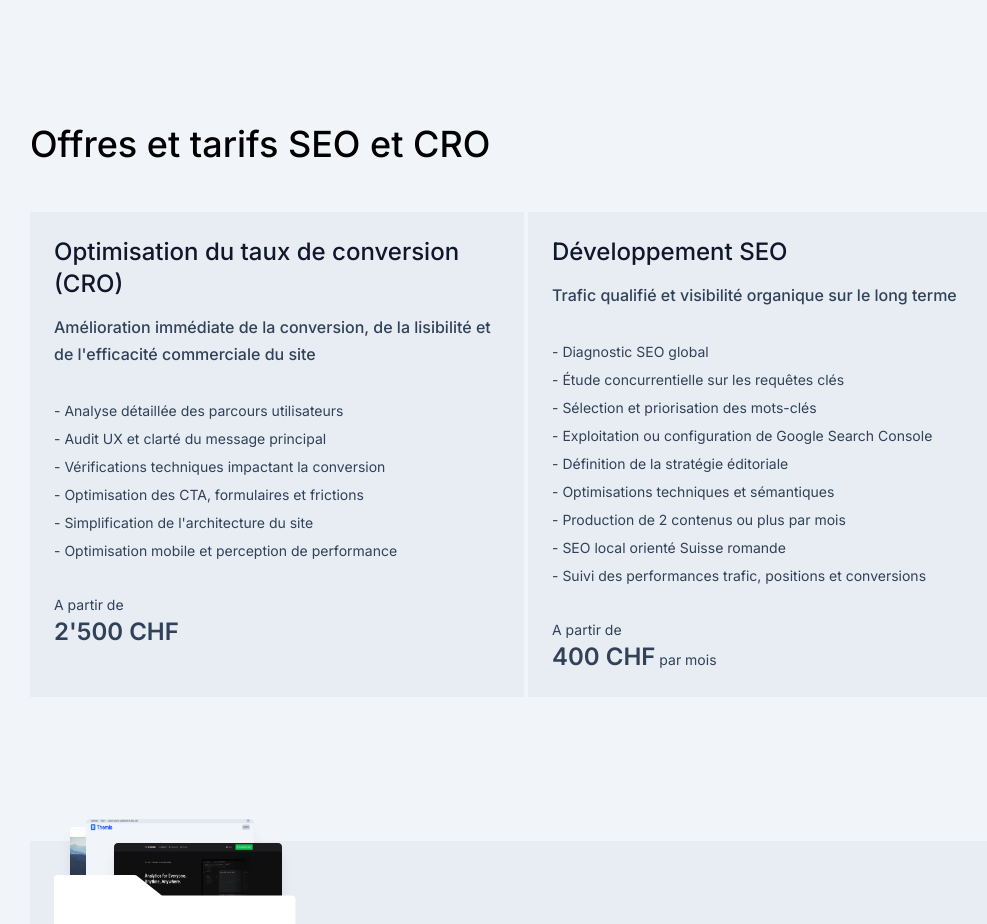
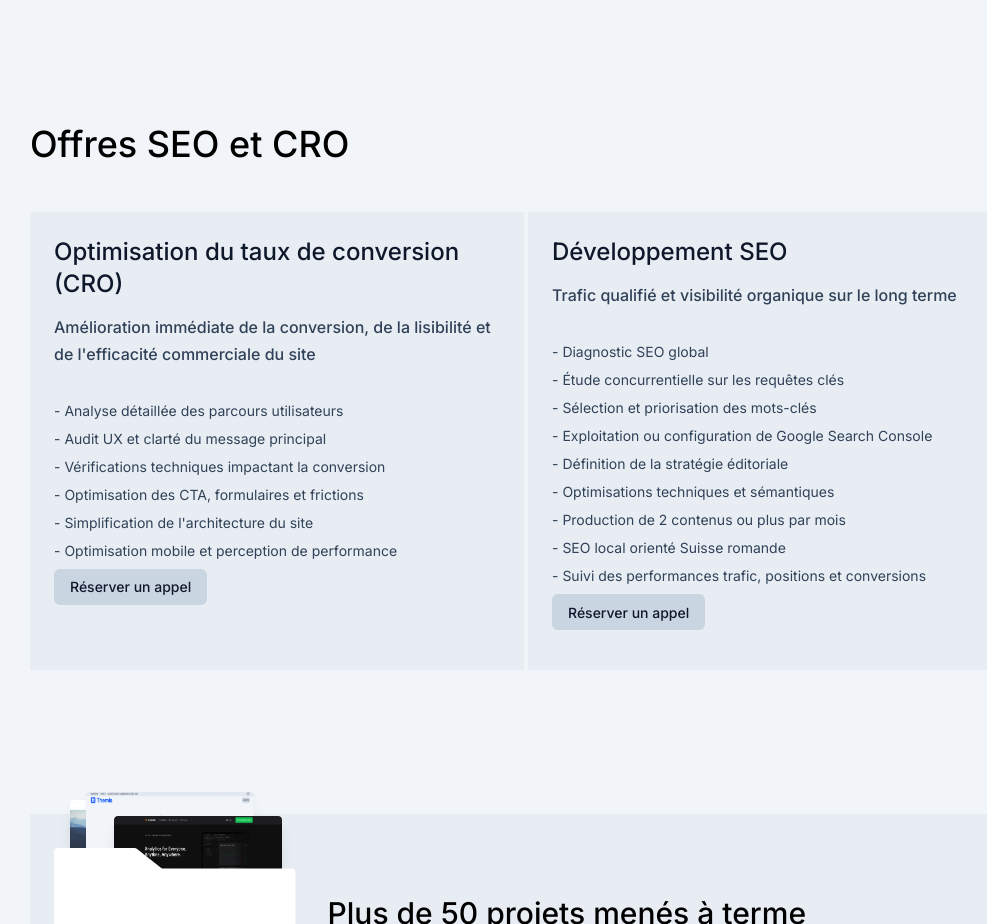
Before and after one commit to facoleur/facoleur.com, a Next.js app: page / in a window 1280 px wide. Shown: the part 3820-4744 px from the top of the page, without its empty margins (114-1101 px from the left). Built offline with nearby package versions, Linux system fonts and the light colour scheme; no server answers.

Commit message:
remove tarifs

```diff
--- a/src/app/page.tsx
+++ b/src/app/page.tsx
@@ -160,20 +160,23 @@ export default async function Home() {
                       </p>
                     </div>
 
-                    <div className="mt-4 flex-1 space-y-2 text-sm text-slate-700 dark:text-slate-200">
+                    <div className="my-4 flex-1 space-y-2 text-sm text-slate-700 dark:text-slate-200">
                       {pkg.features.map((feature, i) => (
                         <div key={i} className="dark:bg-slate-800/80">
                           {feature}
                         </div>
                       ))}
 
-                      <div className="mt-auto">
+                      <a className="!pt-4" href="https://app.cal.eu/facoleur/strategie30">
+                        <Button>Réserver un appel</Button>
+                      </a>
+                      {/* <div className="mt-auto">
                         <p className="mt-8 !mb-0">A partir de</p>
                         <span className="text-2xl font-semibold">
                           {pkg.price}
                         </span>{" "}
                         <span>{pkg.par}</span>
-                      </div>
+                      </div> */}
                     </div>
                   </div>
                 ),
--- a/src/messages/fr.json
+++ b/src/messages/fr.json
@@ -65,7 +65,7 @@
   },
 
   "nav": {
-    "pricing": "Tarifs",
+    "pricing": "Offre",
     "blog": "Blog SEO",
     "about": "À propos",
     "contact": "Contact",
@@ -184,7 +184,7 @@
       "button": "Planifier un échange"
     },
     "packages": {
-      "title": "Offres et tarifs SEO et CRO",
+      "title": "Offres SEO et CRO",
       "items": [
         {
           "name": "Optimisation du taux de conversion (CRO)",
```
